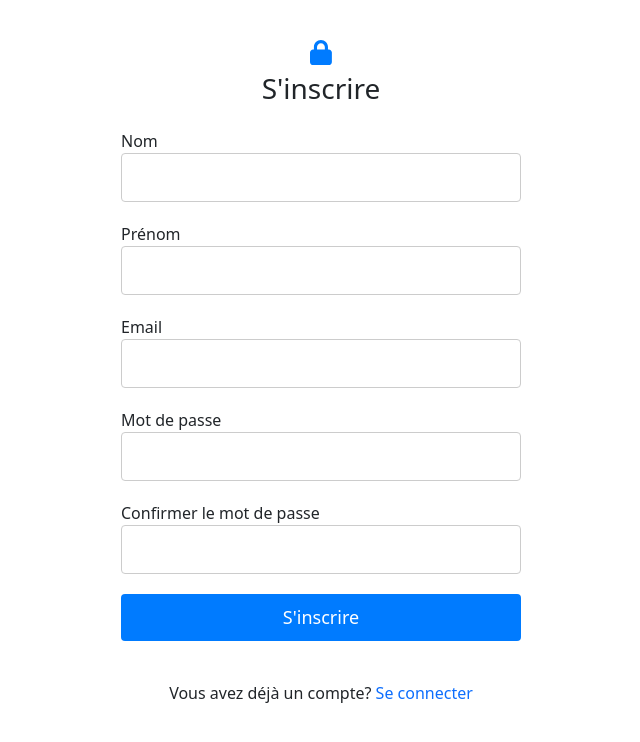
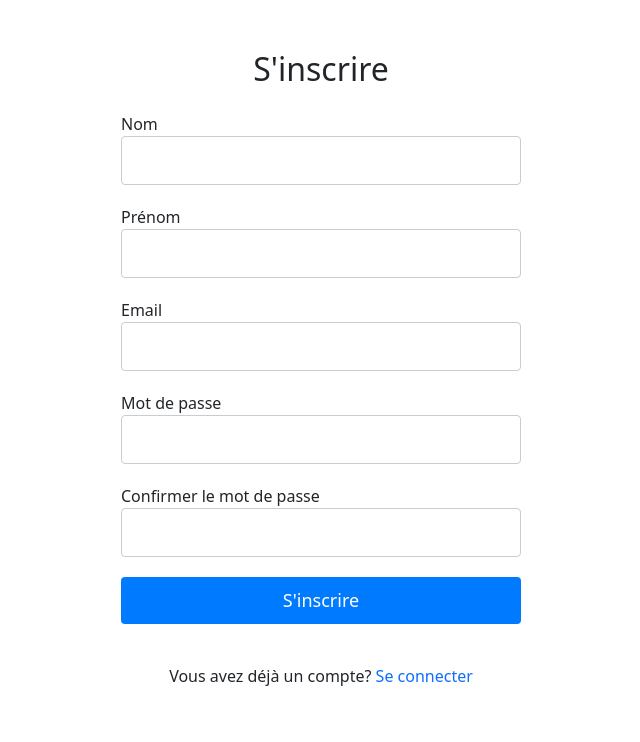
Before and after one commit to gervais6/carte-consulaire, a React (Create React App) app: page /compte in a window 1280 px wide. Shown: the top 742 px of the page, without its empty margins (319-959 px from the left). Built offline with nearby package versions, Linux system fonts and the light colour scheme.

Commit message:
modif app

```diff
--- a/src/pages/Compte.js
+++ b/src/pages/Compte.js
@@ -50,11 +50,8 @@ const Compte = () => {
   return (
     <div id="root">
       <ToastContainer /> {/* Ajoutez le ToastContainer ici */}
-          <div className="container ">
-            <div className="illustration text-center mb-1"style={{marginTop:40}}>
-              <FontAwesomeIcon icon={faLock} fontSize="25px" className="icon-color" />
-            </div>
-            <h3 className="text-center mb-4">S'inscrire</h3>
+          <div className="container "style={{marginTop:'50px'}}>
+            <h2 className="text-center mb-4">S'inscrire</h2>
             <div className="row">
               <div className="col-md-6 offset-md-3">
                 <form className="login-form" onSubmit={handleSubmit}>
--- a/src/pages/connect.js
+++ b/src/pages/connect.js
@@ -58,10 +58,7 @@ const Connect = () => {
   return (
     <div>
       <div className="container" style={{ marginTop: '7rem' }}>
-        <div className="illustration text-center mb-1">
-          <FontAwesomeIcon icon={faLock} fontSize="25px" className="icon-color" />
-        </div>
-        <h3 className="text-center mb-4">Connexion</h3>
+        <h2 className="text-center mb-4">Connexion</h2>
         <div className="row">
           <div className="col-md-6 offset-md-3">
             <form className="login-form" onSubmit={handleSubmit}>
```
